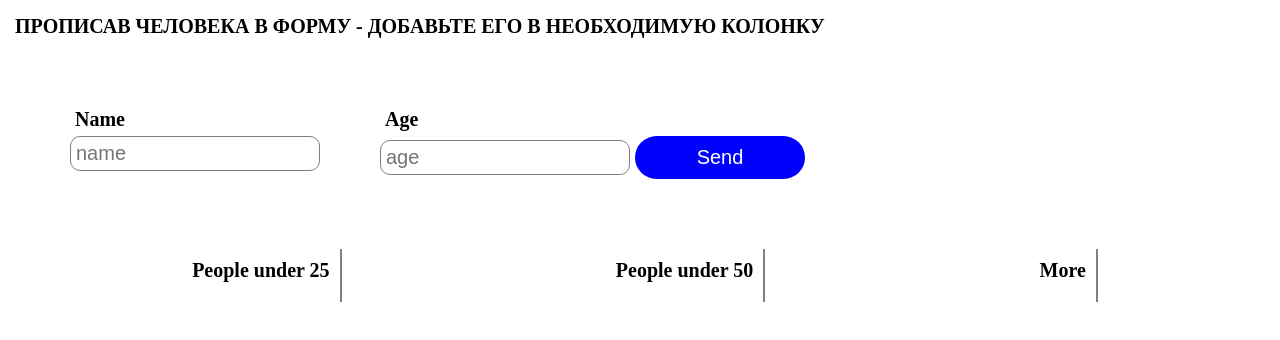
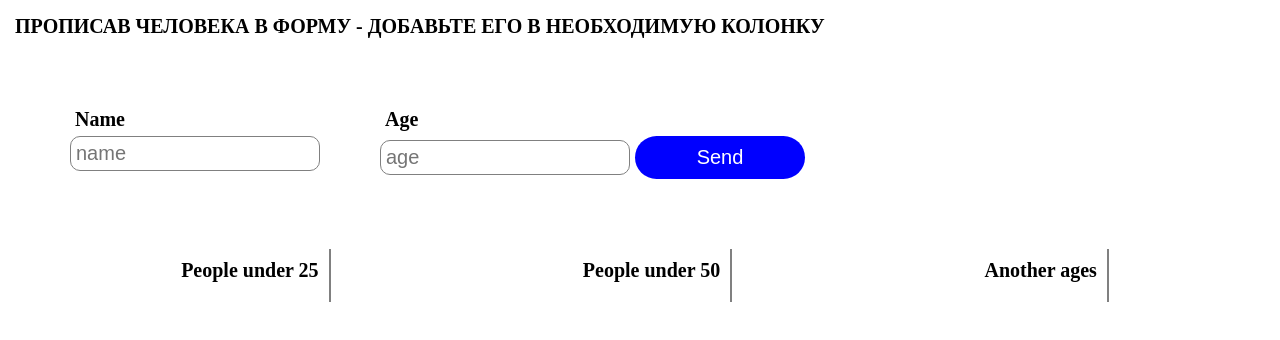
Before and after one commit to Starz1uz/fast_inp, a plain HTML site: page index.html in a window 1280 px wide. Drawn offline with Linux system fonts and the light colour scheme.

Commit message:
Update index.html

```diff
--- a/index.html
+++ b/index.html
@@ -56,7 +56,7 @@
                 </div>
             </div>
             <div class="boxthree">
-                <h1>More</h1>
+                <h1>Another ages</h1>
                 <div class="boxItem">
                     <!-- <div class="mainBox">
                     <h2>Beka</h2>
```
